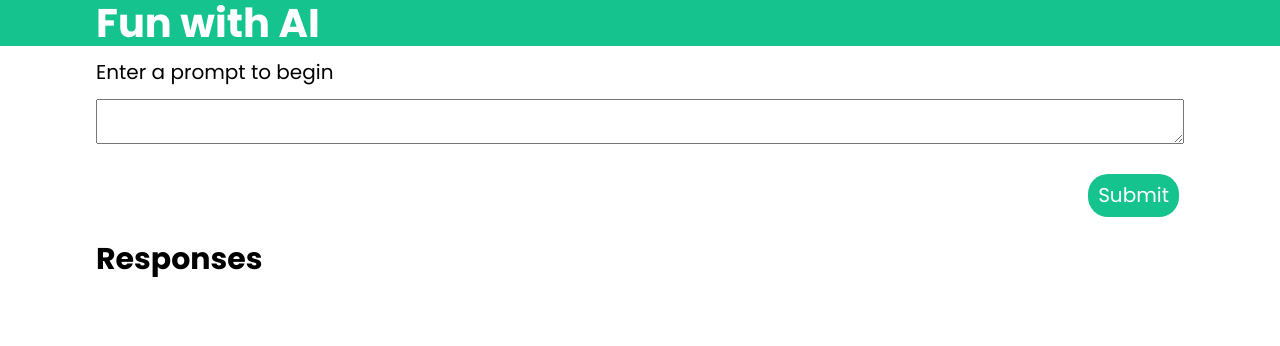
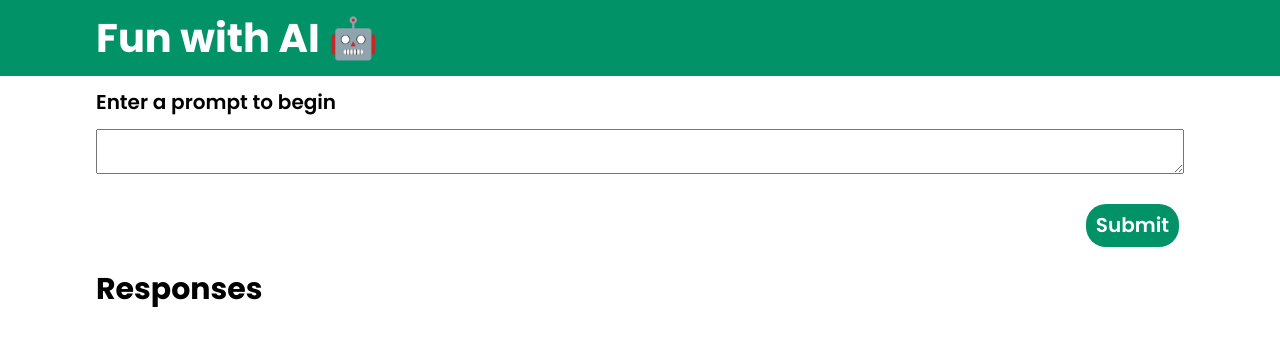
Before and after one commit to irashid1/open-ai, a React (Create React App) app: page / in a window 1280 px wide. Shown: the top 346 px of the page. Built offline with nearby package versions, Linux system fonts and the light colour scheme.

Commit message:
finalized all the minor styling changes

```diff
--- a/src/App.js
+++ b/src/App.js
@@ -86,7 +86,7 @@ function App() {
     <div className="App">
       <header>
         <div className="wrapper">
-          <h1>Fun with AI</h1>
+          <h1>Fun with AI 🤖</h1>
         </div>
       </header>
 
--- a/src/styles/App.css
+++ b/src/styles/App.css
@@ -242,8 +242,9 @@ body {
 }
 
 header {
-  background-color: #14C38E;
+  background-color: #019267;
   color: white;
+  padding: 15px 0;
 }
 
 h1,
@@ -274,11 +275,21 @@ li {
   list-style: none;
 }
 
+h1,
+h2,
+label,
+button,
+textarea,
+p {
+  font-family: "Poppins", sans-serif;
+}
+
 button {
   margin: 10px 5px;
   padding: 10px;
-  background-color: #14C38E;
+  background-color: #019267;
   color: white;
+  font-weight: 600;
   border-style: none;
   border-radius: 20px;
   transition: all 0.5s ease-in-out;
@@ -286,7 +297,7 @@ button {
 
 button:hover {
   transition: all 0.5s ease-in-out;
-  background-color: #2b8063;
+  background-color: #14c38e;
   color: white;
 }
 
@@ -297,16 +308,13 @@ input {
 label {
   display: block;
   padding: 15px 0;
+  font-weight: 600;
 }
 
 textarea {
   width: 100%;
   max-width: 1200px;
   padding: 10px;
-}
-
-h1, h2, label, button, textarea, p {
-  font-family: "Poppins", sans-serif;
 }
 
 .wrapper {
@@ -326,12 +334,13 @@ h1, h2, label, button, textarea, p {
 }
 
 .response-container {
-  background-color: #14C38E;
+  background-color: #019267;
   margin: 15px 0;
   padding: 20px;
   border-radius: 10px;
 }
-.response-container p, .response-container span {
+.response-container p,
+.response-container span {
   padding: 5px 0;
   color: white;
 }/*# sourceMappingURL=App.css.map */
--- a/src/styles/partials/_general.scss
+++ b/src/styles/partials/_general.scss
@@ -1,12 +1,9 @@
 @import url("https://fonts.googleapis.com/css2?family=Monoton&family=Poppins:wght@400;600;700;800&display=swap");
 
-$shadow1: gainsboro;
-$gradient: linear-gradient(315deg, #734ae8 0%, #89d4cf 74%);
-
-$primary: #2b8063;
-$secondary: #14C38E;
-$accent1: #B8F1B0;
-$accent2: #E3FCBF;
+$primary: #019267;
+$secondary: #14c38e;
+$accent1: #b8f1b0;
+$accent2: #e3fcbf;
 
 html {
     font-size: 125%;
@@ -18,11 +15,10 @@ body {
     width: 100vw;
 }
 
-
 header {
-    background-color: $secondary;
+    background-color: $primary;
     color: white;
-
+    padding: 15px 0;
 }
 
 h1,
@@ -53,11 +49,22 @@ li {
     list-style: none;
 }
 
+
+h1,
+h2,
+label,
+button,
+textarea,
+p {
+    font-family: "Poppins", sans-serif;
+}
+
 button {
     margin: 10px 5px;
     padding: 10px;
-    background-color: $secondary;
+    background-color: $primary;
     color: white;
+    font-weight: 600;
     border-style: none;
     border-radius: 20px;
     transition: all 0.5s ease-in-out;
@@ -65,7 +72,7 @@ button {
 
 button:hover {
     transition: all 0.5s ease-in-out;
-    background-color: $primary;
+    background-color: $secondary;
     color: white;
 }
 
@@ -76,6 +83,7 @@ input {
 label {
     display: block;
     padding: 15px 0;
+    font-weight: 600;
 }
 
 textarea {
@@ -83,11 +91,6 @@ textarea {
     max-width: 1200px;
     padding: 10px;
 }
-
-h1, h2, label, button, textarea, p {
-    font-family: "Poppins", sans-serif;
-}
-
 .wrapper {
     width: 85%;
     max-width: 1200px;
@@ -101,16 +104,16 @@ h1, h2, label, button, textarea, p {
 }
 
 .word-container {
-
     transition: all;
 }
 
 .response-container {
-    background-color: $secondary;
+    background-color: $primary;
     margin: 15px 0;
     padding: 20px;
     border-radius: 10px;
-    p, span {
+    p,
+    span {
         padding: 5px 0;
         color: white;
     }
```
Also changed, not shown: 1 other file (tests, documents, lock files or other folders).
